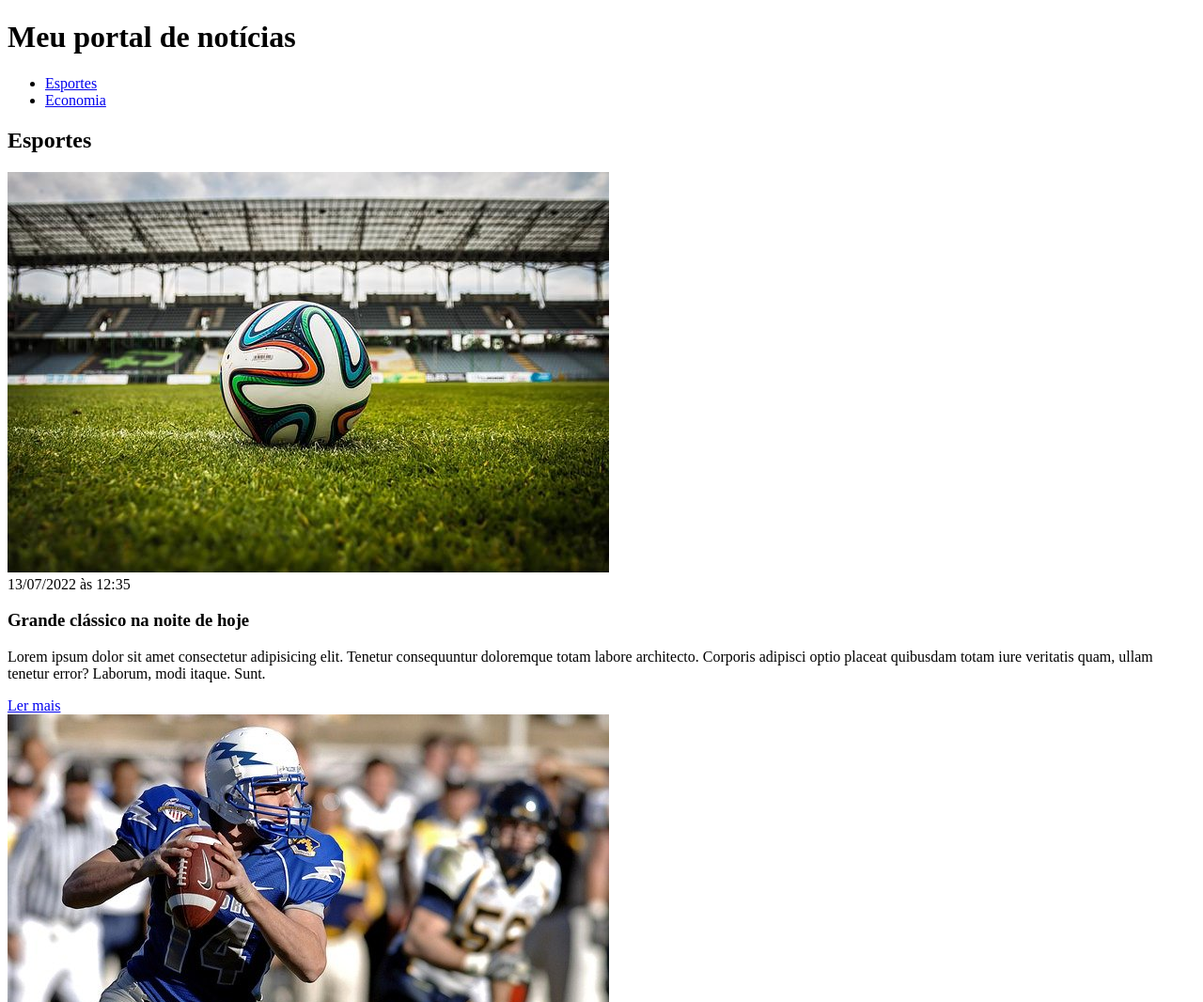
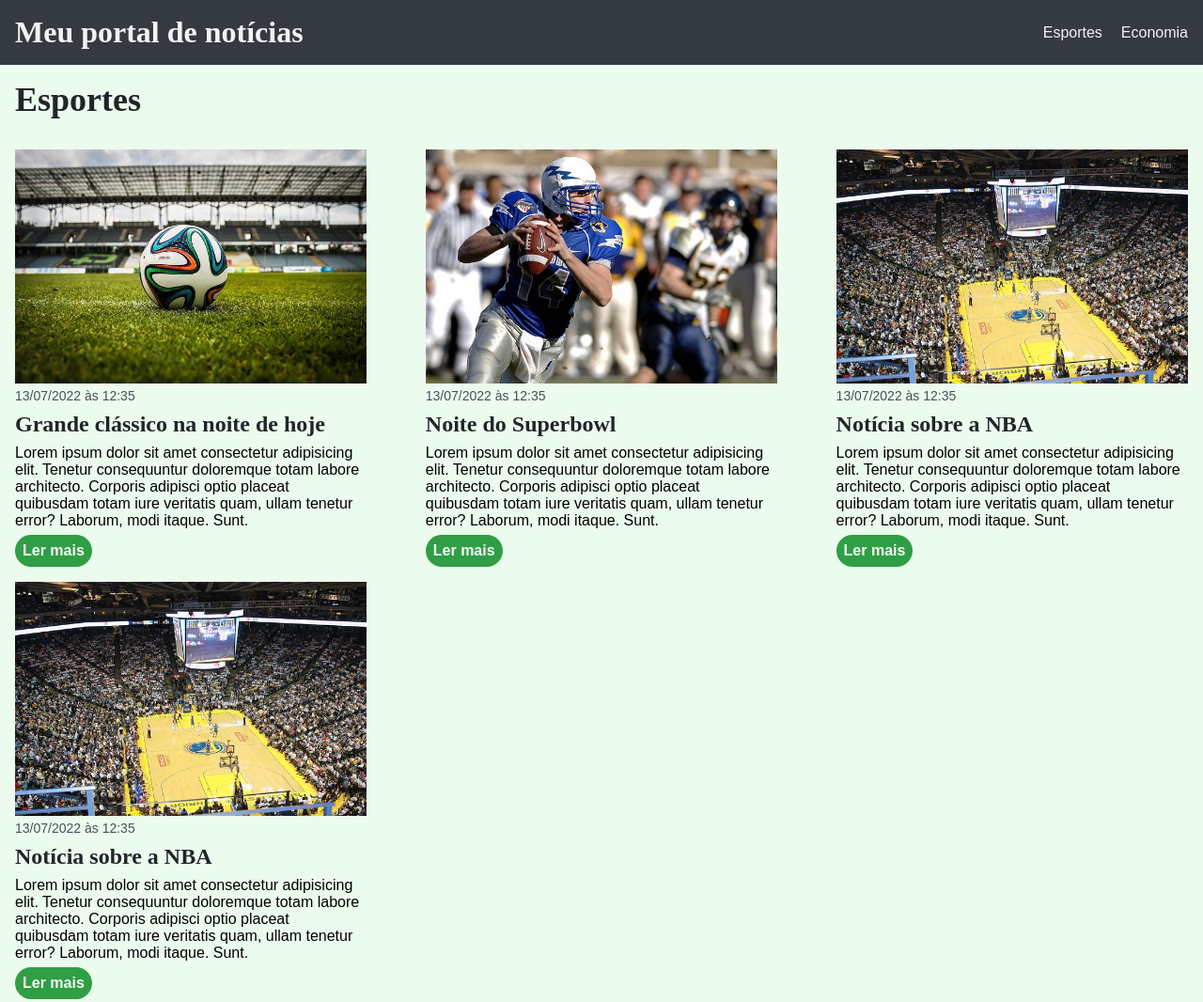
Before and after one commit to freitas-paola/curso_ebac_frontend, a plain HTML site: page index.html in a window 1280 px wide. Shown: the top 1066 px of the page at 94% size. Drawn offline with Linux system fonts and the light colour scheme.

Commit message:
css update

```diff
--- a/index.html
+++ b/index.html
@@ -8,8 +8,9 @@
     <link rel="stylesheet" href="./main.css" />
 </head>
 <body>
-    <header>
-        <h1>Meu portal de notícias</h1>
+    <header class="header">
+        <h1 class="title-header">Meu portal de notícias</h1>
+
         <nav>
             <ul>
                 <li>
@@ -20,89 +21,94 @@
                 </li>
             </ul>
         </nav>
+
     </header>
-    <section>
-        <h2>Esportes</h2>
+    <section class="sports-section">
+        <h2 id="sports">Esportes</h2>
+        <div class="sports-container">
         <article>
             <img src="./imagens/futebol.jpg" alt="Bola de futebol no gramado" />
-            <header>
-                <time>13/07/2022 às 12:35</time>
+            <header class="section-header">
+                <time class="img-text">13/07/2022 às 12:35</time>
             </header>
-            <h3>Grande clássico na noite de hoje</h3>
-            <p>
+            <h3 class="section-title">Grande clássico na noite de hoje</h3>
+            <p class="section-text">
                 Lorem ipsum dolor sit amet consectetur adipisicing elit. Tenetur consequuntur doloremque totam labore architecto. Corporis adipisci optio placeat quibusdam totam iure veritatis quam, ullam tenetur error? Laborum, modi itaque. Sunt.
             </p>
-            <a href="#" title="Leia a notícia completa">Ler mais</a>
+            <a class="sports-button" href="#" title="Leia a notícia completa">Ler mais</a>
         </article>
         <article>
             <img src="./imagens/futebol-americano.jpg" alt="Jogador de futebol americano correndo com a bola na mão" />
             <header>
-                <time>13/07/2022 às 12:35</time>
+                <time class="img-text">13/07/2022 às 12:35</time>
             </header>
-            <h3>Noite do Superbowl</h3>
-            <p>
+            <h3 class="section-title">Noite do Superbowl</h3>
+            <p class="section-text">
                 Lorem ipsum dolor sit amet consectetur adipisicing elit. Tenetur consequuntur doloremque totam labore architecto. Corporis adipisci optio placeat quibusdam totam iure veritatis quam, ullam tenetur error? Laborum, modi itaque. Sunt.
             </p>
-            <a href="#" title="Leia a notícia completa">Ler mais</a>
+            <a class="sports-button" href="#" title="Leia a notícia completa">Ler mais</a>
         </article>
         <article>
             <img src="./imagens/basquete.jpg" title="Vista aérea de uma quadra de basquete" />
             <header>
-                <time>13/07/2022 às 12:35</time>
+                <time class="img-text">13/07/2022 às 12:35</time>
             </header>
-            <h3>Notícia sobre a NBA</h3>
-            <p>
+            <h3 class="section-title">Notícia sobre a NBA</h3>
+            <p class="section-text">
                 Lorem ipsum dolor sit amet consectetur adipisicing elit. Tenetur consequuntur doloremque totam labore architecto. Corporis adipisci optio placeat quibusdam totam iure veritatis quam, ullam tenetur error? Laborum, modi itaque. Sunt.
-            </p>
-            <a href="#" title="Leia a notícia completa">Ler mais</a>
+         </p>
+            <a class="sports-button" href="#" title="Leia a notícia completa">Ler mais</a>
         </article>
         <article>
             <img src="./imagens/basquete.jpg" title="Vista aérea de uma quadra de basquete" />
             <header>
-                <time>13/07/2022 às 12:35</time>
+                <time class="img-text">13/07/2022 às 12:35</time>
             </header>
-            <h3>Notícia sobre a NBA</h3>
-            <p>
+            <h3 class="section-title">Notícia sobre a NBA</h3>
+            <p class="section-text">
                 Lorem ipsum dolor sit amet consectetur adipisicing elit. Tenetur consequuntur doloremque totam labore architecto. Corporis adipisci optio placeat quibusdam totam iure veritatis quam, ullam tenetur error? Laborum, modi itaque. Sunt.
             </p>
-            <a href="#" title="Leia a notícia completa">Ler mais</a>
+            <a class="sports-button" href="#" title="Leia a notícia completa">Ler mais</a>
         </article>
+    </div>
     </section>
-    <section>
-        <h2>Economia</h2>
+    <section class="economy-section">
+        <h2 id="economy">Economia</h2>
+        <div class="economy-container">
         <article>
             <img src="./imagens/dolares.jpg" alt="Muitos dólares" />
             <header>
-                <time>13/07/2022 às 12:35</time>
+                <time class="img-text">13/07/2022 às 12:35</time>
             </header>
-            <h3>Dólar em alta de 0.50%</h3>
-            <p>
+            <h3 class="section-title">Dólar em alta de 0.50%</h3>
+            <p class="section-text">
                 Lorem ipsum dolor sit amet consectetur adipisicing elit. Tenetur consequuntur doloremque totam labore architecto. Corporis adipisci optio placeat quibusdam totam iure veritatis quam, ullam tenetur error? Laborum, modi itaque. Sunt.
             </p>
-            <a href="#" title="Leia a notícia completa">Ler mais</a>
+            <a class="economy-button" href="#" title="Leia a notícia completa">Ler mais</a>
         </article>
         <article>
             <img src="./imagens/euro.jpg" alt="Várias notas de euro" />
             <header>
-                <time>13/07/2022 às 12:35</time>
+                <time class="img-text">13/07/2022 às 12:35</time>
             </header>
-            <h3>Euro em queda de 0.40%</h3>
-            <p>
+            <h3 class="section-title">Euro em queda de 0.40%</h3>
+            <p class="section-text">
                 Lorem ipsum dolor sit amet consectetur adipisicing elit. Tenetur consequuntur doloremque totam labore architecto. Corporis adipisci optio placeat quibusdam totam iure veritatis quam, ullam tenetur error? Laborum, modi itaque. Sunt.
             </p>
-            <a href="#" title="Leia a notícia completa">Ler mais</a>
+            <a class="economy-button" href="#" title="Leia a notícia completa">Ler mais</a>
         </article>
         <article>
             <img src="./imagens/petroleo.jpg" alt="Extração de petróleo" />
             <header>
-                <time>13/07/2022 às 12:35</time>
+                <time class="img-text">13/07/2022 às 12:35</time>
             </header>
-            <h3>Alta no preço do barril do petróleo</h3>
-            <p>
+            <h3 class="section-title">Alta no preço do barril do petróleo</h3>
+            <p class="section-text">
                 Lorem ipsum dolor sit amet consectetur adipisicing elit. Tenetur consequuntur doloremque totam labore architecto. Corporis adipisci optio placeat quibusdam totam iure veritatis quam, ullam tenetur error? Laborum, modi itaque. Sunt.
             </p>
-            <a href="#" title="Leia a notícia completa">Ler mais</a>
+            <a class="economy-button" href="#" title="Leia a notícia completa">Ler mais</a>
         </article>
+    </div>
     </section>
 </body>
 </html>
--- a/main.css
+++ b/main.css
@@ -0,0 +1,99 @@
+*{
+  box-sizing: border-box;
+  margin:0;
+  padding:0;
+}
+
+.header{
+  padding: 16px;
+  margin: 0 auto;
+  background-color:#343a40 ;
+  display: flex;
+  justify-content: space-between;
+  align-items: center;
+}
+
+.title-header {
+  color: #f1f3f5
+}
+
+nav li{
+  display:inline;
+}
+
+nav li a{
+  font-family: Arial, Helvetica, sans-serif;
+  text-decoration: none;
+  color: #f1f3f5;
+  margin-left: 16px
+}
+
+.sports-section, .economy-section {
+  padding: 16px
+}
+
+.sports-section {
+  background-color: #ebfbee;
+}
+
+.economy-section {
+  background-color: #fff9db;
+}
+
+.sports-container, .economy-container {
+display: flex;
+flex-wrap: wrap;
+justify-content: space-between;
+}
+
+
+article {
+  width: 30%
+}
+
+#sports, #economy {
+  font-size: 36px;
+  color: #212529;
+  margin-bottom: 16px;
+}
+
+article img {
+  width: 100%;
+  margin-top: 16px;
+}
+
+.img-text {
+  font-family: Arial, Helvetica, sans-serif;
+  font-size: 14px;
+  color: #495057;
+}
+
+.section-title {
+  font-size: 24px;
+  color: #212529;
+  margin: 8px auto;
+}
+
+.section-text {
+  font-family: Arial, Helvetica, sans-serif;
+}
+
+.sports-button, .economy-button {
+  display: inline-block;
+  text-decoration: none;
+  font-family: Arial, Helvetica, sans-serif;
+  font-weight: 600;
+  margin-top: 6px;
+  padding: 8px;
+  border-radius: 20px;
+  color: #f8f9fa;
+}
+
+.sports-button {
+background-color: #2f9e44;
+
+}
+
+.economy-button {
+background-color:#fab005 ;
+}
```
